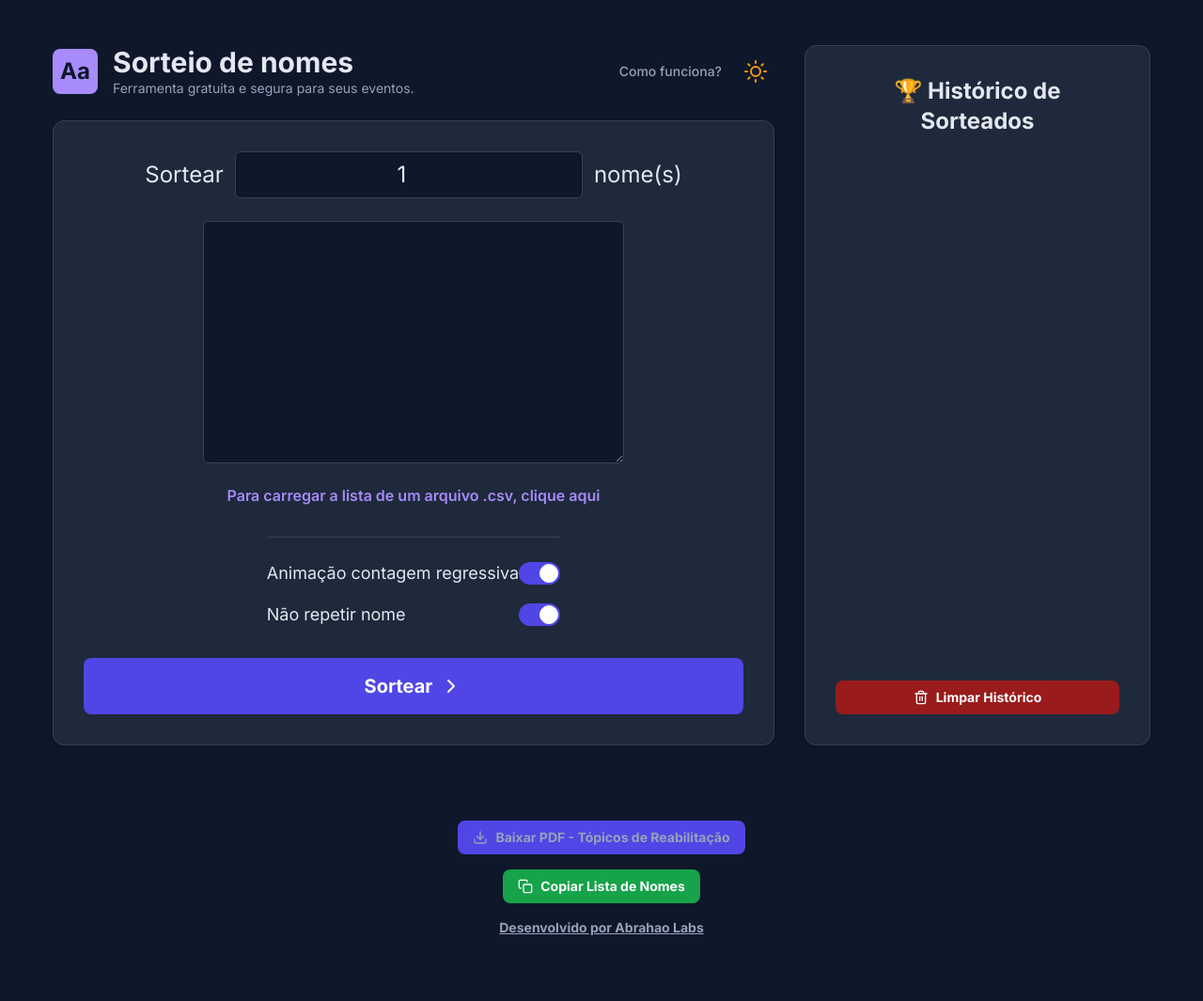
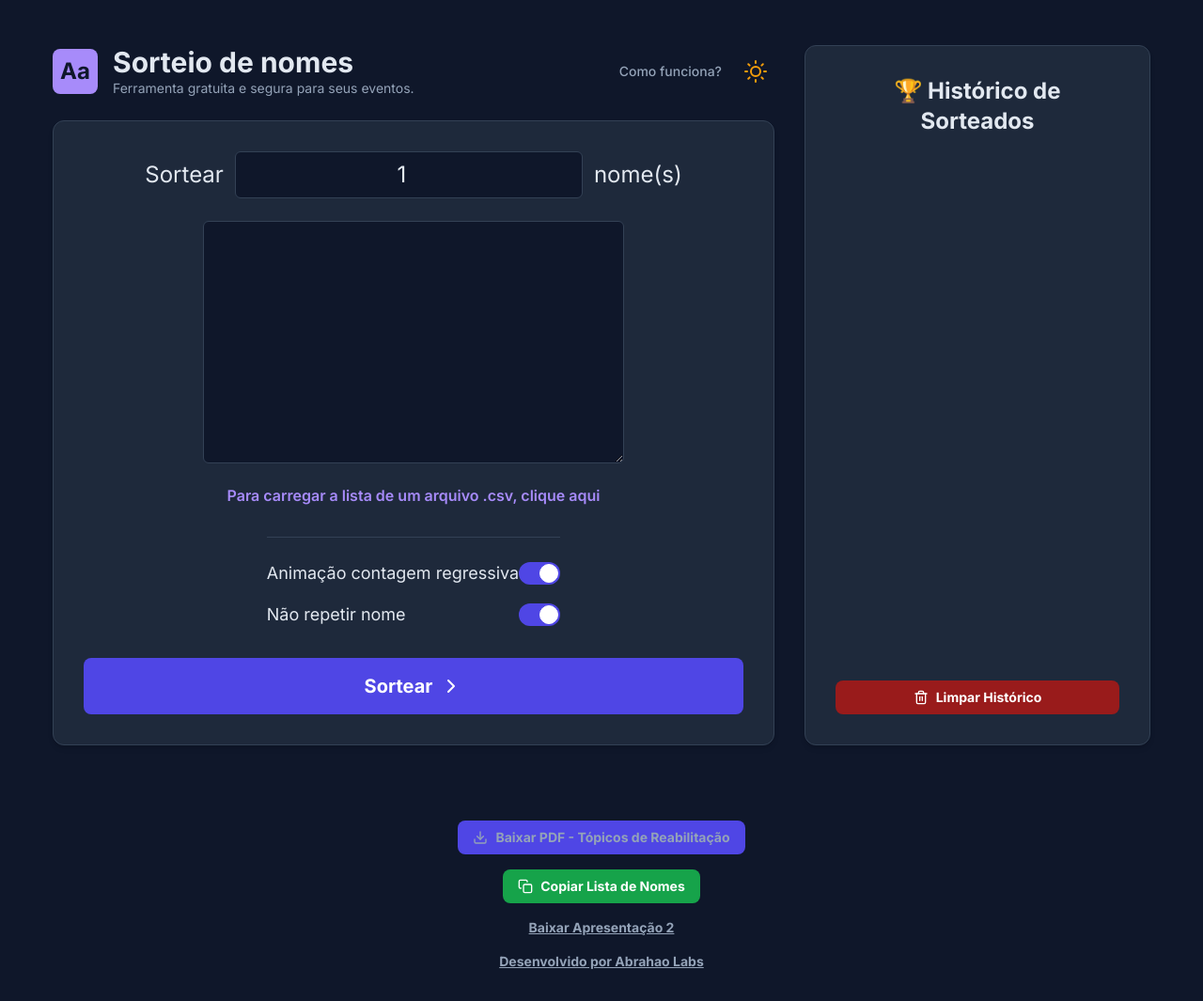
Before and after one commit to abrahao-dev/website-sorteio, a plain HTML site: page index.html in a window 1280 px wide. Shown: the whole page at 94% size. Before the commit the page ends 1029 px from the top, so only its background shows below. Drawn offline with nearby package versions, Linux system fonts and the light colour scheme.

Commit message:
update v4

```diff
--- a/index.html
+++ b/index.html
@@ -172,7 +172,7 @@
     <footer class="text-center p-8 text-sm space-y-4">
         <!-- Botão de download do PDF -->
         <div class="mb-2">
-            <a href="Tópicos importantes sobre reabilitação de dentes tratados endodonticamente..pdf.pdf" download class="inline-flex items-center justify-center gap-2 bg-indigo-600 hover:bg-indigo-700 text-white font-bold py-2 px-4 rounded-lg text-sm transition">
+            <a href="https://drive.google.com/file/d/1mySG42CrU9txsQBRzZdO8RrXqxj8U3pZ/view?usp=sharing" download class="inline-flex items-center justify-center gap-2 bg-indigo-600 hover:bg-indigo-700 text-white font-bold py-2 px-4 rounded-lg text-sm transition">
                 <svg xmlns="http://www.w3.org/2000/svg" width="16" height="16" viewBox="0 0 24 24" fill="none" stroke="currentColor" stroke-width="2" stroke-linecap="round" stroke-linejoin="round">
                     <path d="M21 15v4a2 2 0 0 1-2 2H5a2 2 0 0 1-2-2v-4"/>
                     <polyline points="7 10 12 15 17 10"/>
@@ -194,6 +194,11 @@
         </div>
 
         <div>
+            <a href="https://drive.google.com/file/d/1mySG42CrU9txsQBRzZdO8RrXqxj8U3pZ/view?usp=sharing" target="_blank" rel="noopener noreferrer"
+                class="font-bold underline transition text-muted hover:text-indigo-400">Baixar Apresentação 2</a>
+        </div>
+
+        <div>
             <a href="https://www.abrahaolabs.com.br" target="_blank" rel="noopener noreferrer"
                 class="font-bold underline transition text-muted hover:text-indigo-400">Desenvolvido por Abrahao Labs</a>
         </div>
```
Also changed, not shown: main.js (line endings or trailing spaces).
